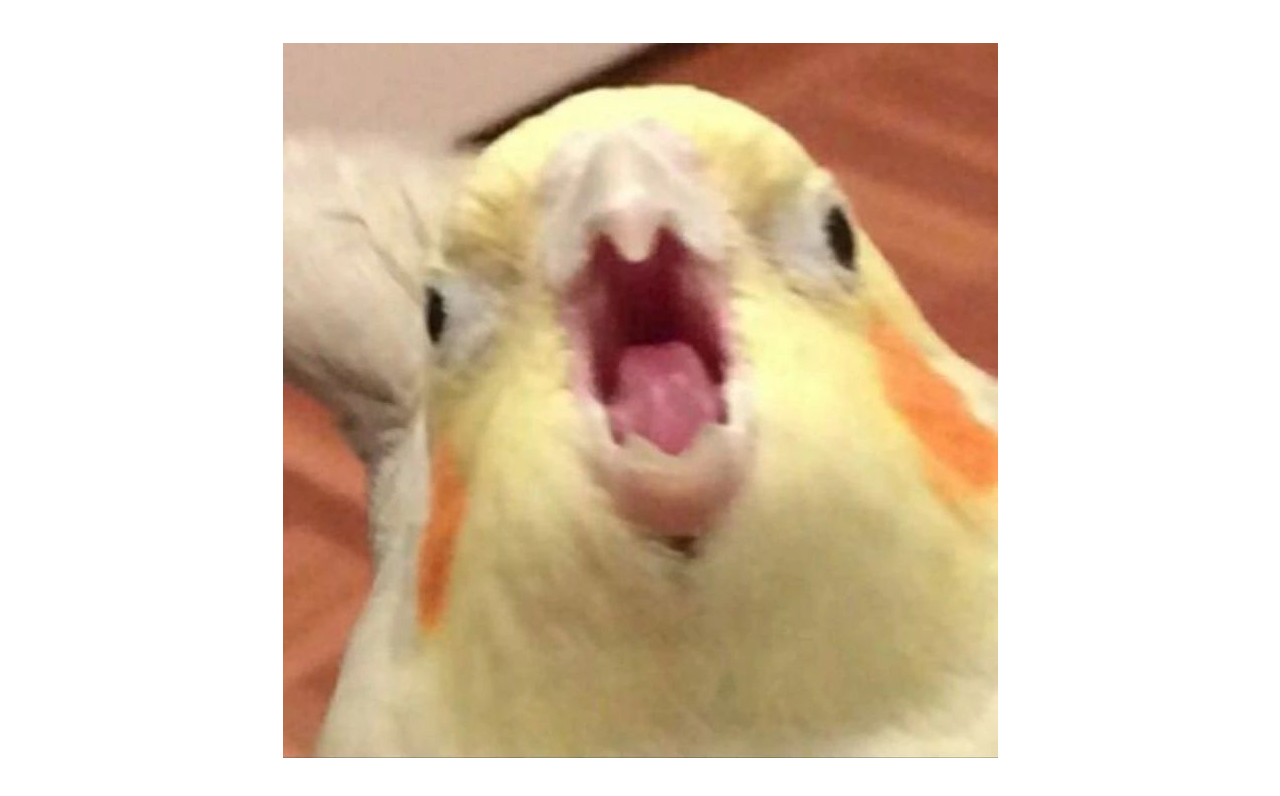
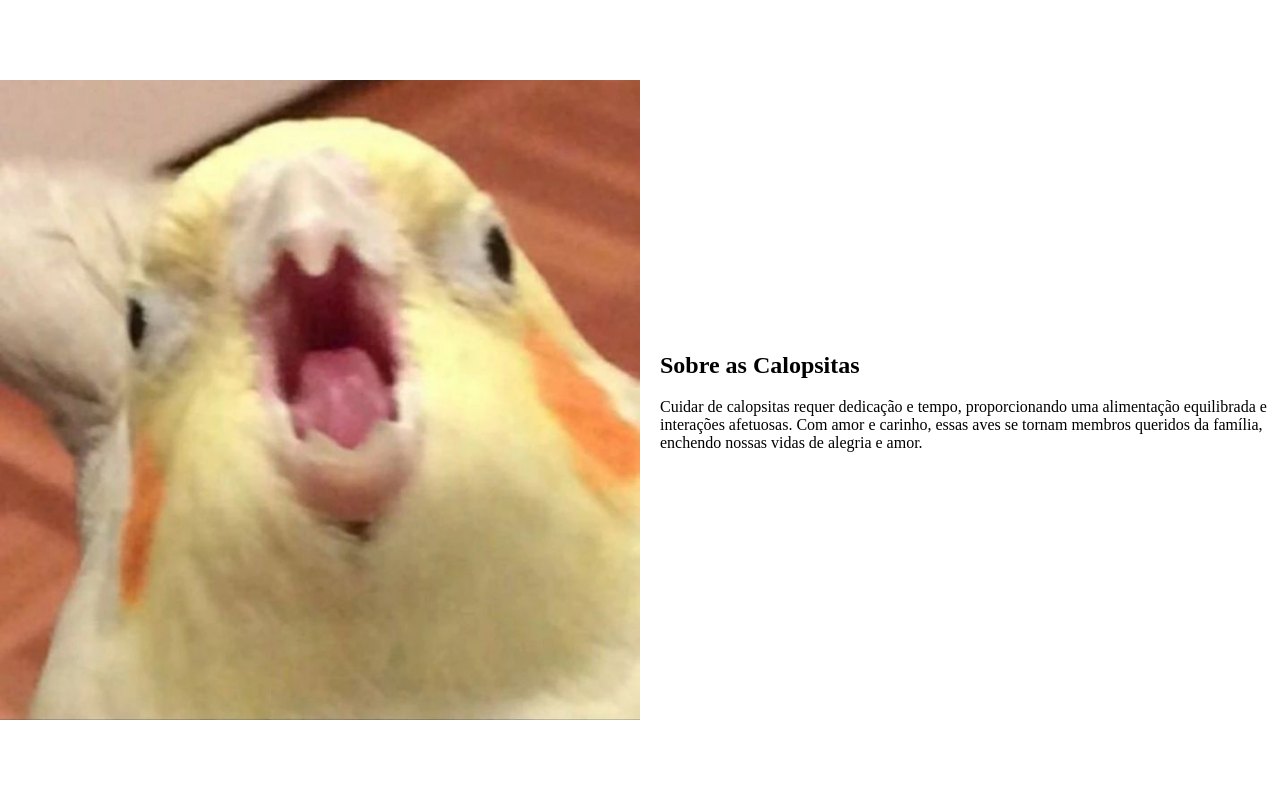
Before and after one commit to KauaniFranca/site-calopsitas-2, a plain HTML site: page index.html in a window 1280 px wide. Drawn offline with Linux system fonts and the light colour scheme.

Commit message:
Update index.html

```diff
--- a/index.html
+++ b/index.html
@@ -13,13 +13,28 @@
             align-items: center;
         }
 
+        .container {
+            display: flex;
+            align-items: center;
+        }
+
+        .texto {
+            margin-left: 20px;
+        }
+
         img {
-            max-width: 100%;
+            max-width: 50%; /* Alterei para 50% para permitir espaço para o texto */
             max-height: 100%;
         }
     </style>
 </head>
 <body>
-    <img src="63922a5b6918eb4fdedf14fc4a69fd0b.jpg" alt="Imagem Gigante">
+    <div class="container">
+        <img src="63922a5b6918eb4fdedf14fc4a69fd0b.jpg" alt="Imagem Gigante">
+        <div class="texto">
+            <h2>Sobre as Calopsitas</h2>
+            <p>Cuidar de calopsitas requer dedicação e tempo, proporcionando uma alimentação equilibrada e interações afetuosas. Com amor e carinho, essas aves se tornam membros queridos da família, enchendo nossas vidas de alegria e amor.</p>
+        </div>
+    </div>
 </body>
 </html>
```
